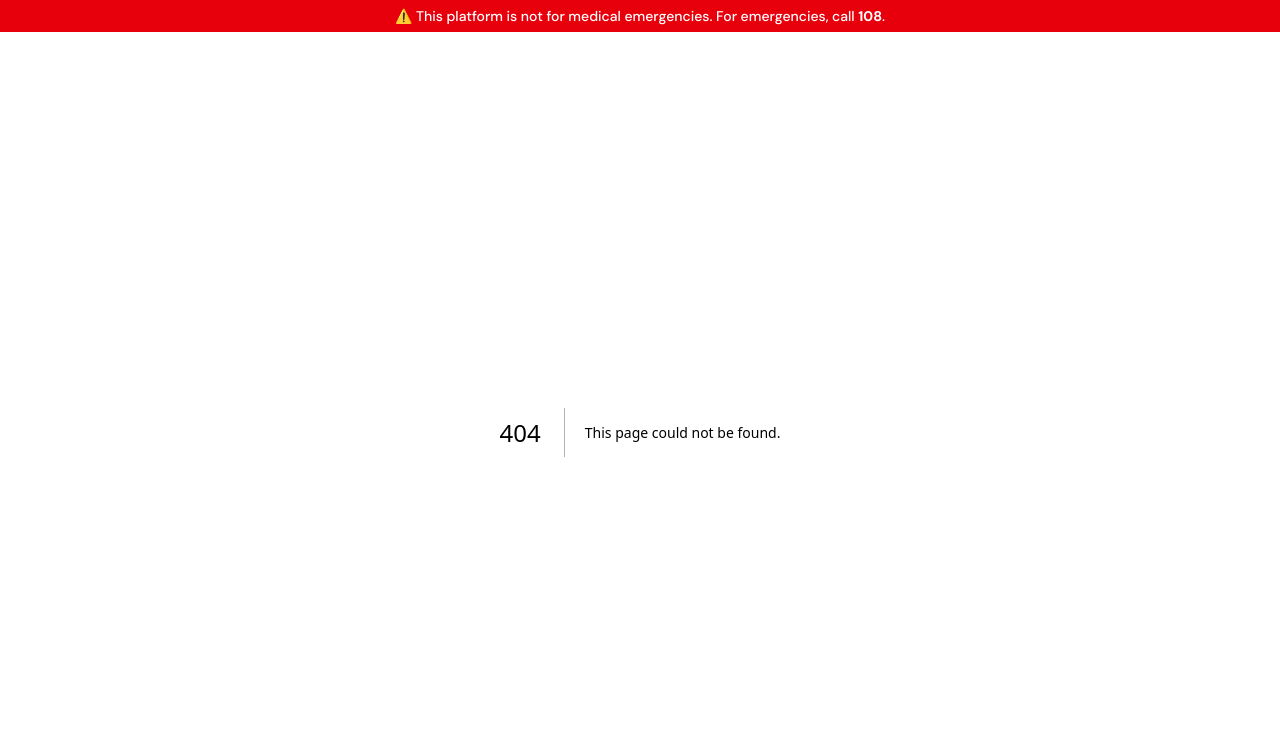
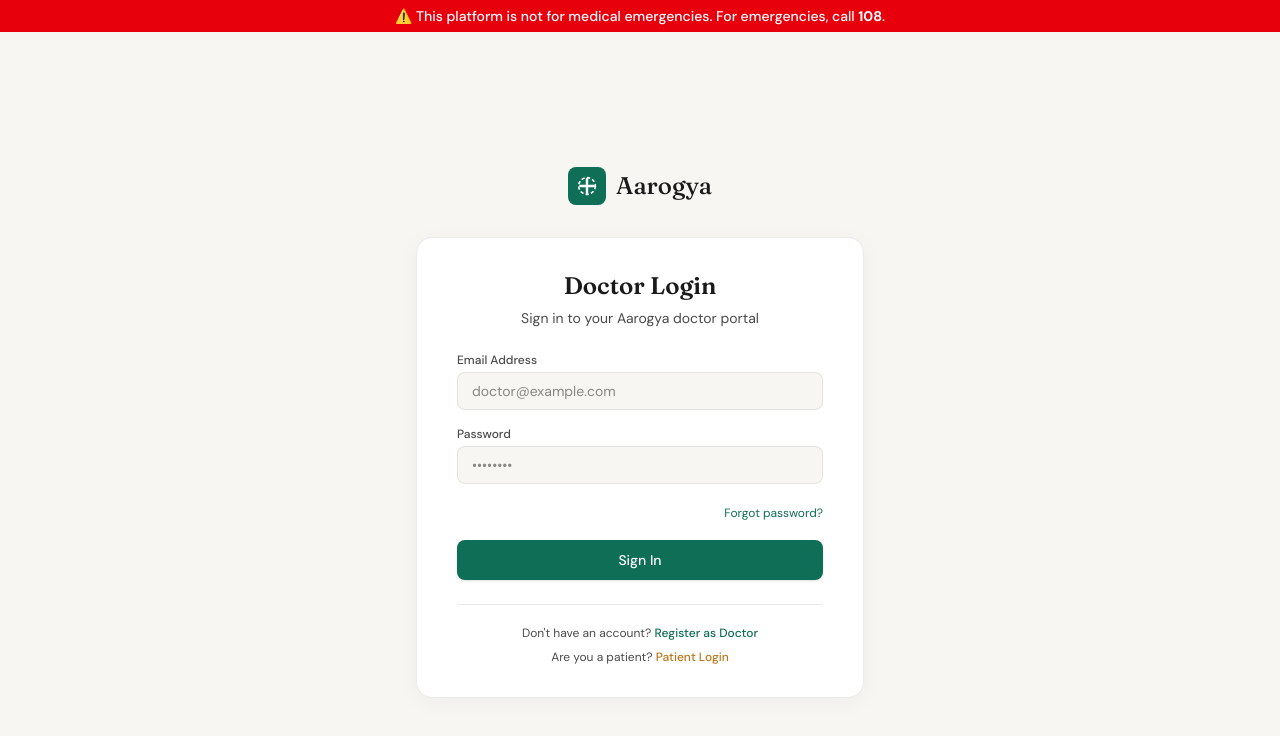
Before and after one commit to Vermaa-adi/Aarogya, a Next.js app in the folder apps/web/: page /auth/doctor/login in a window 1280 px wide. Before the commit this address had no page. Shown: the top 736 px of the page. Built offline with nearby package versions, Linux system fonts and the light colour scheme; no server answers.

Commit message:
feat(auth): add doctor login page with verification check
- Email+Password only (no OTP for doctors per spec)
- Role verification: rejects non-DOCTOR accounts
- Checks is_verified to route to dashboard or verification-pending
- Links to forgot-password and doctor signup

```diff
--- /dev/null
+++ b/apps/web/src/app/auth/doctor/login/actions.ts
@@ -0,0 +1,67 @@
+"use server";
+
+import { createClient } from "@/lib/supabase/server";
+import { z } from "zod";
+
+const doctorLoginSchema = z.object({
+  email: z.string().email("Please enter a valid email"),
+  password: z.string().min(1, "Password is required"),
+});
+
+export async function loginDoctor(prevState: unknown, formData: FormData) {
+  const email = formData.get("email") as string;
+  const password = formData.get("password") as string;
+
+  const result = doctorLoginSchema.safeParse({ email, password });
+  if (!result.success) {
+    const fieldErrors = result.error.flatten().fieldErrors;
+    return {
+      success: false,
+      errors: {
+        email: fieldErrors.email?.[0],
+        password: fieldErrors.password?.[0],
+      },
+    };
+  }
+
+  const supabase = await createClient();
+  if (!supabase) {
+    return { success: false, message: "Service not configured." };
+  }
+
+  const { data: authData, error } = await supabase.auth.signInWithPassword({
+    email: result.data.email,
+    password: result.data.password,
+  });
+
+  if (error) {
+    return { success: false, message: error.message };
+  }
+
+  // Verify role is DOCTOR
+  const { data: userData } = await supabase
+    .from("users")
+    .select("role")
+    .eq("id", authData.user.id)
+    .single();
+
+  if (userData?.role !== "DOCTOR") {
+    await supabase.auth.signOut();
+    return {
+      success: false,
+      message: "Access denied: This portal is for doctors only.",
+    };
+  }
+
+  // Check verification status
+  const { data: doctorProfile } = await supabase
+    .from("doctor_profiles")
+    .select("is_verified")
+    .eq("user_id", authData.user.id)
+    .single();
+
+  return {
+    success: true,
+    isVerified: doctorProfile?.is_verified ?? false,
+  };
+}
--- /dev/null
+++ b/apps/web/src/app/auth/doctor/login/page.tsx
@@ -0,0 +1,120 @@
+"use client";
+
+import { useActionState, useEffect } from "react";
+import { useRouter } from "next/navigation";
+import Link from "next/link";
+import { loginDoctor } from "./actions";
+
+export default function DoctorLoginPage() {
+  const router = useRouter();
+  const [state, formAction, isPending] = useActionState(loginDoctor, null);
+
+  useEffect(() => {
+    if (state?.success) {
+      if (state.isVerified) {
+        router.push("/doctor/dashboard");
+      } else {
+        router.push("/doctor/verification-pending");
+      }
+    }
+  }, [state, router]);
+
+  return (
+    <div>
+      <div className="text-center mb-6">
+        <h2 className="font-serif text-2xl font-semibold text-ink">
+          Doctor Login
+        </h2>
+        <p className="text-sm text-ink-mid mt-1.5">
+          Sign in to your Aarogya doctor portal
+        </p>
+      </div>
+
+      <form action={formAction} className="space-y-4">
+        {state?.message && (
+          <div className="bg-red-50 border border-red-200 text-red-700 text-sm px-4 py-3 rounded-lg">
+            {state.message}
+          </div>
+        )}
+
+        {/* Email */}
+        <div>
+          <label htmlFor="email" className="block text-xs font-medium text-ink-mid mb-1">
+            Email Address
+          </label>
+          <input
+            id="email"
+            name="email"
+            type="email"
+            required
+            placeholder="doctor@example.com"
+            className="w-full px-3.5 py-2 border border-border rounded-lg text-sm text-ink bg-off-white outline-none focus:border-teal transition-all"
+          />
+          {state?.errors?.email && (
+            <p className="text-xs text-red-600 mt-1">{state.errors.email}</p>
+          )}
+        </div>
+
+        {/* Password */}
+        <div>
+          <label htmlFor="password" className="block text-xs font-medium text-ink-mid mb-1">
+            Password
+          </label>
+          <input
+            id="password"
+            name="password"
+            type="password"
+            required
+            placeholder="••••••••"
+            className="w-full px-3.5 py-2 border border-border rounded-lg text-sm text-ink bg-off-white outline-none focus:border-teal transition-all"
+          />
+          {state?.errors?.password && (
+            <p className="text-xs text-red-600 mt-1">{state.errors.password}</p>
+          )}
+        </div>
+
+        {/* Forgot Password */}
+        <div className="text-right">
+          <Link href="/auth/forgot-password" className="text-xs text-teal hover:underline no-underline">
+            Forgot password?
+          </Link>
+        </div>
+
+        {/* Submit */}
+        <button
+          type="submit"
+          disabled={isPending}
+          className="w-full py-2.5 px-4 bg-teal hover:bg-teal-dark disabled:bg-teal-mid/50 text-white font-medium text-sm rounded-lg shadow-sm focus:outline-none focus:ring-2 focus:ring-offset-2 focus:ring-teal transition-colors duration-150 flex items-center justify-center gap-2 cursor-pointer"
+        >
+          {isPending ? (
+            <>
+              <svg className="animate-spin h-4 w-4 text-white" fill="none" viewBox="0 0 24 24">
+                <circle className="opacity-25" cx="12" cy="12" r="10" stroke="currentColor" strokeWidth="4" />
+                <path className="opacity-75" fill="currentColor" d="M4 12a8 8 0 018-8V0C5.373 0 0 5.373 0 12h4zm2 5.291A7.962 7.962 0 014 12H0c0 3.042 1.135 5.824 3 7.938l3-2.647z" />
+              </svg>
+              Signing in...
+            </>
+          ) : (
+            "Sign In"
+          )}
+        </button>
+      </form>
+
+      {/* Alternative actions */}
+      <div className="mt-6 pt-5 border-t border-border text-center space-y-2">
+        <p className="text-xs text-ink-mid">
+          Don&apos;t have an account?{" "}
+          <Link href="/auth/doctor/signup" className="font-medium text-teal hover:underline no-underline">
+            Register as Doctor
+          </Link>
+        </p>
+        <p className="text-xs text-ink-mid">
+          Are you a patient?{" "}
+          <Link href="/auth/login" className="font-medium text-amber hover:underline no-underline">
+            Patient Login
+          </Link>
+        </p>
+      </div>
+    </div>
+  );
+}
```
